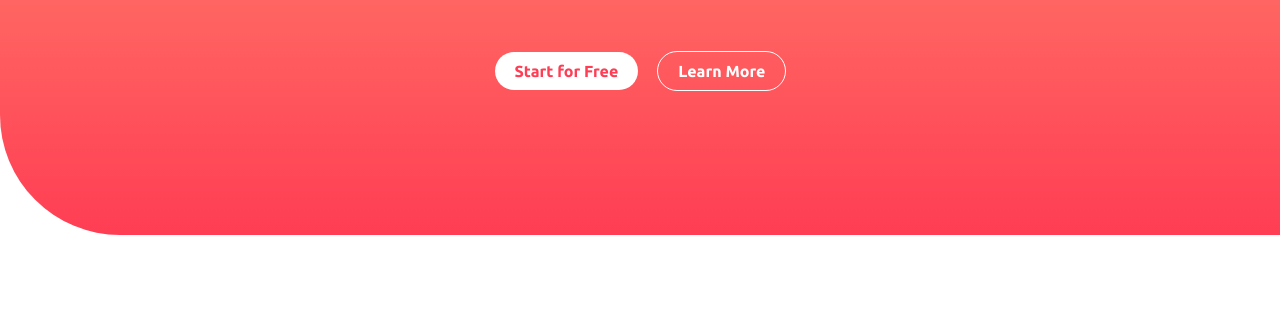
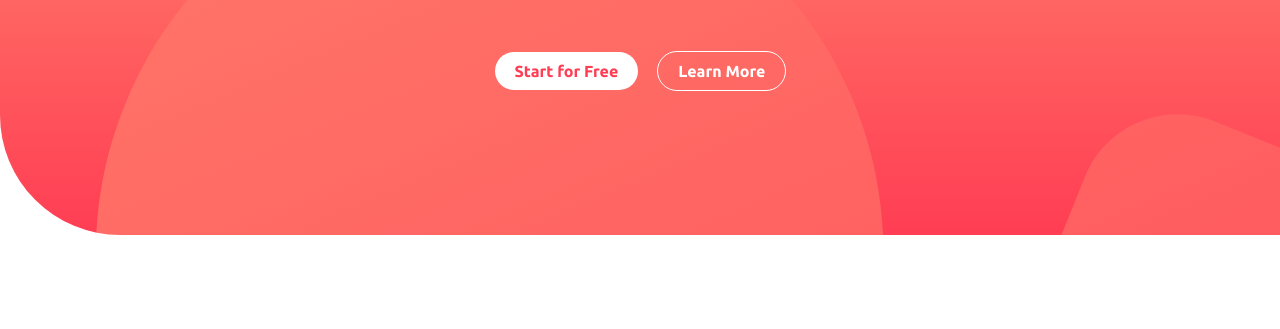
Before and after one commit to HabbasMounir/blogr-landing-page-main, a plain HTML site: page index.html in a window 1280 px wide. Shown: the part 245-574 px from the top of the page. Drawn offline with Linux system fonts and the light colour scheme.

Commit message:
bloger: 0.0.4

```diff
--- a/assets/main.css
+++ b/assets/main.css
@@ -70,7 +70,7 @@ nav{
 }
 header{
     padding: 3vh 10vw ;
-    background: url(./assets/images/bg-pattern-intro-desktop.svg),  linear-gradient(to bottom, var(--very-Light-red), var(--Light-red));
+    background: url(./images/bg-pattern-intro-desktop.svg),  linear-gradient(to bottom, var(--very-Light-red), var(--Light-red));
     background-position: left -500px center;
     height: 60vh;
     border-radius: 0 0 0 120px;
```
